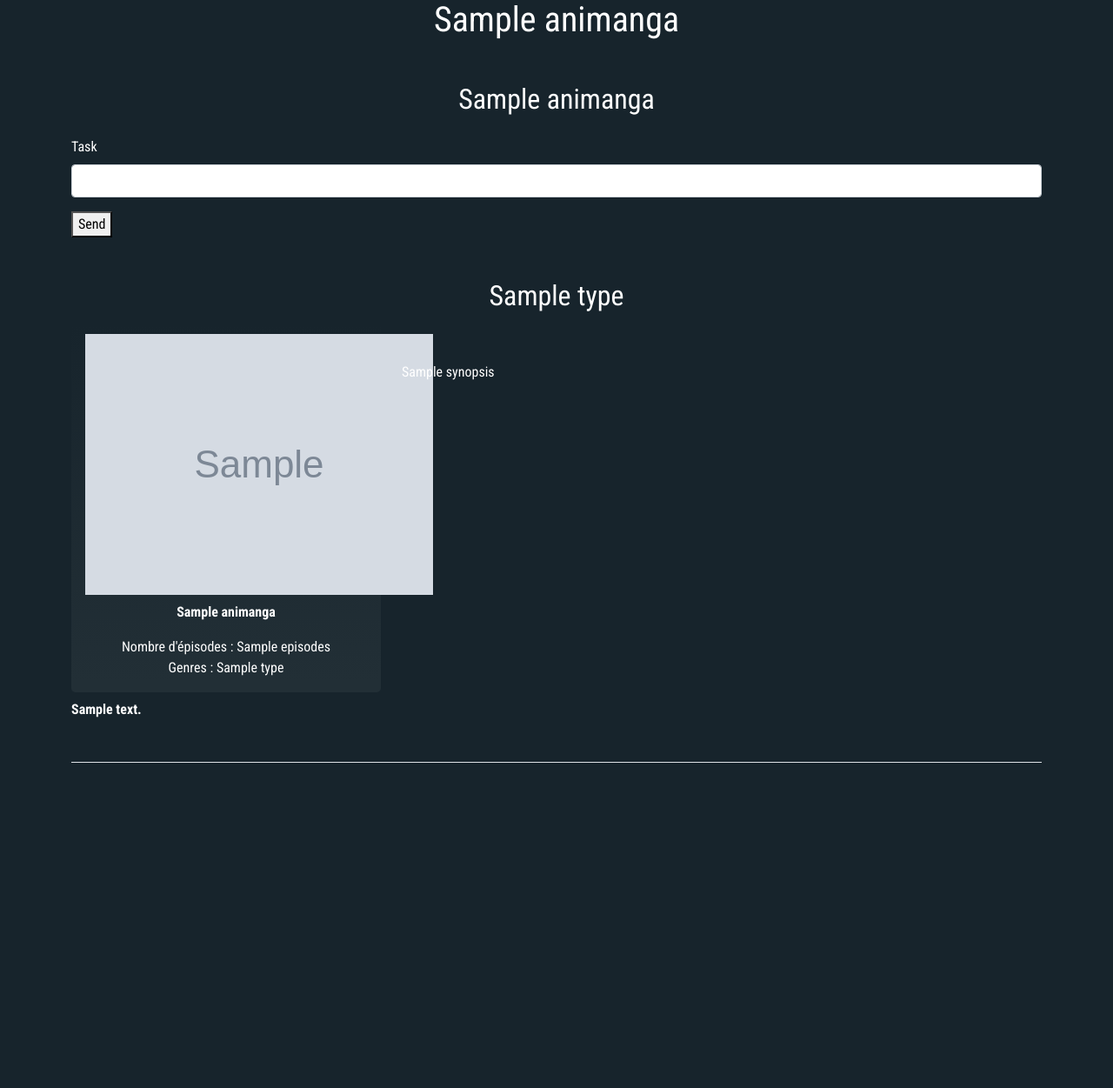
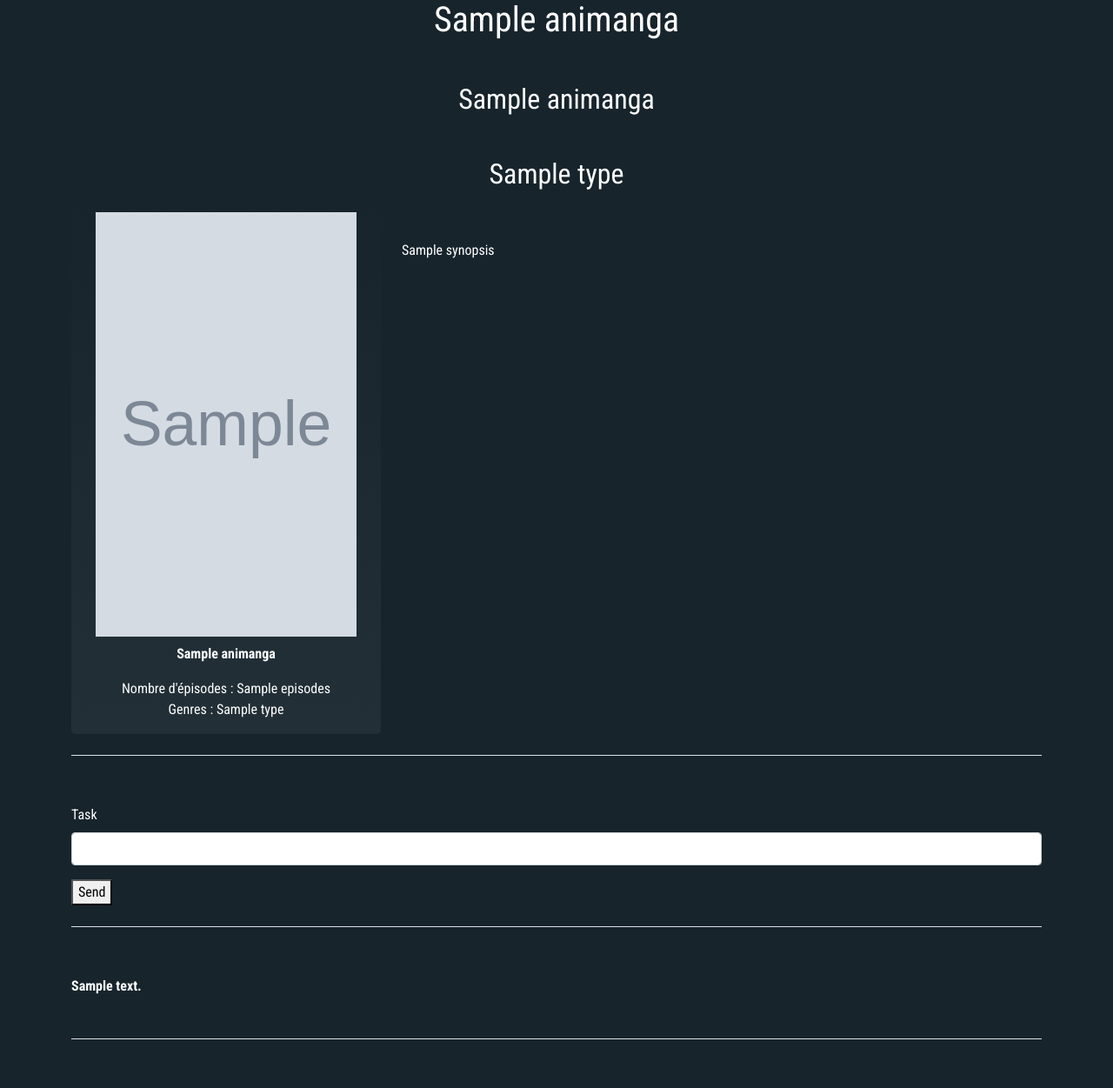
Before and after one commit to theopg1/projetM1, a Symfony app: template symfony/templates/animanga.html.twig in a window 1280 px wide; the page is wider, and only the part inside the window is pictured. Shown: the part 126-1377 px from the top of that part at 87% size. Before the commit the page ends 1003 px from the top of that part, so only its background shows below. Run offline with Twig, Linux system fonts and the light colour scheme; the template is opened without the code that fills it: most values are stand-ins (such as "Sample title", 1, 10 or a date in 2020); grey boxes marked "Sample" are stand-in pictures; form fields are guessed from the names that the template uses; some libraries are stand-ins or nearby versions.

Commit message:
changement mineur page Animanga

```diff
--- a/symfony/public/styles/app.css
+++ b/symfony/public/styles/app.css
@@ -28,6 +28,12 @@ body {
     object-fit: cover;
 }
 
+.imageAnimanga {
+    height: 488px;
+    width: 300px;
+    object-fit: cover;
+}
+
 .animanga-container {
     background: rgb(23,36,44);
     background: linear-gradient(180deg, rgba(23,36,44,1) 1%, rgba(34,47,54,1) 97%);
--- a/symfony/src/Controller/TestController.php
+++ b/symfony/src/Controller/TestController.php
@@ -117,7 +117,7 @@ class TestController extends AbstractController
 
         return $this->render('animanga.html.twig', [
             'title' => 'Animanga',
-            'animangas' => '$animangas',
+            'animanga' => $animanga,
             'avis' => $avisList,
             'form' => $form->createView(),
         ]);
--- a/symfony/templates/animanga.html.twig
+++ b/symfony/templates/animanga.html.twig
@@ -8,20 +8,6 @@
 
     <h2 class="mt-5 mb-4" style="text-align: center">{{ animanga.originalTitle }}</h2>
 
-    {{ form_start(form) }}
-        <div class="my-custom-class-for-errors">
-            {{ form_errors(form) }}
-        </div>
-
-        <div class="row">
-            <div class="col">
-                {{ form_row(form.task) }}
-            </div>
-        </div>
-
-        <button>Send</button>
-    {{ form_end(form) }}
-
     <div>
         <h2 class="mt-5" style="text-align: center">{{ animanga.type }}</h2>
         <div class="row" style="display: flex; flex-flow: row">
@@ -29,7 +15,7 @@
             <div class="col col-md-4">
                 <div class="animanga-container p-3 text-center">
                     <a href="{{ animanga.image }}">
-                        <img src="{{ animanga.image }}" data-src="{{ animanga.image }}" alt="Square placeholder img" >
+                        <img class="imageAnimanga" src="{{ animanga.image }}" data-src="{{ animanga.image }}" alt="Square placeholder img" >
                     </a>
                     <p class="mt-2"><strong>{{ animanga.title }}</strong></p>
                     <span>Nombre d'épisodes : {{ animanga.episodes }}</span>
@@ -43,6 +29,25 @@
         </div>
     </div>
 
+    <div class="d-flex flex-wrap justify-content-between align-items-center py-3 my-4 border-top"></div>
+
+    {{ form_start(form) }}
+    <div class="my-custom-class-for-errors">
+        {{ form_errors(form) }}
+    </div>
+
+    <div class="row">
+        <div class="col">
+            {{ form_row(form.task) }}
+        </div>
+    </div>
+
+    <button>Send</button>
+
+    <div class="d-flex flex-wrap justify-content-between align-items-center py-3 my-4 border-top"></div>
+
+    {{ form_end(form) }}
+
     {% for singleAvis in avis %}
            <p class="mt-2"><strong>{{ singleAvis.comment }}</strong></p>
     {% endfor %}
```
